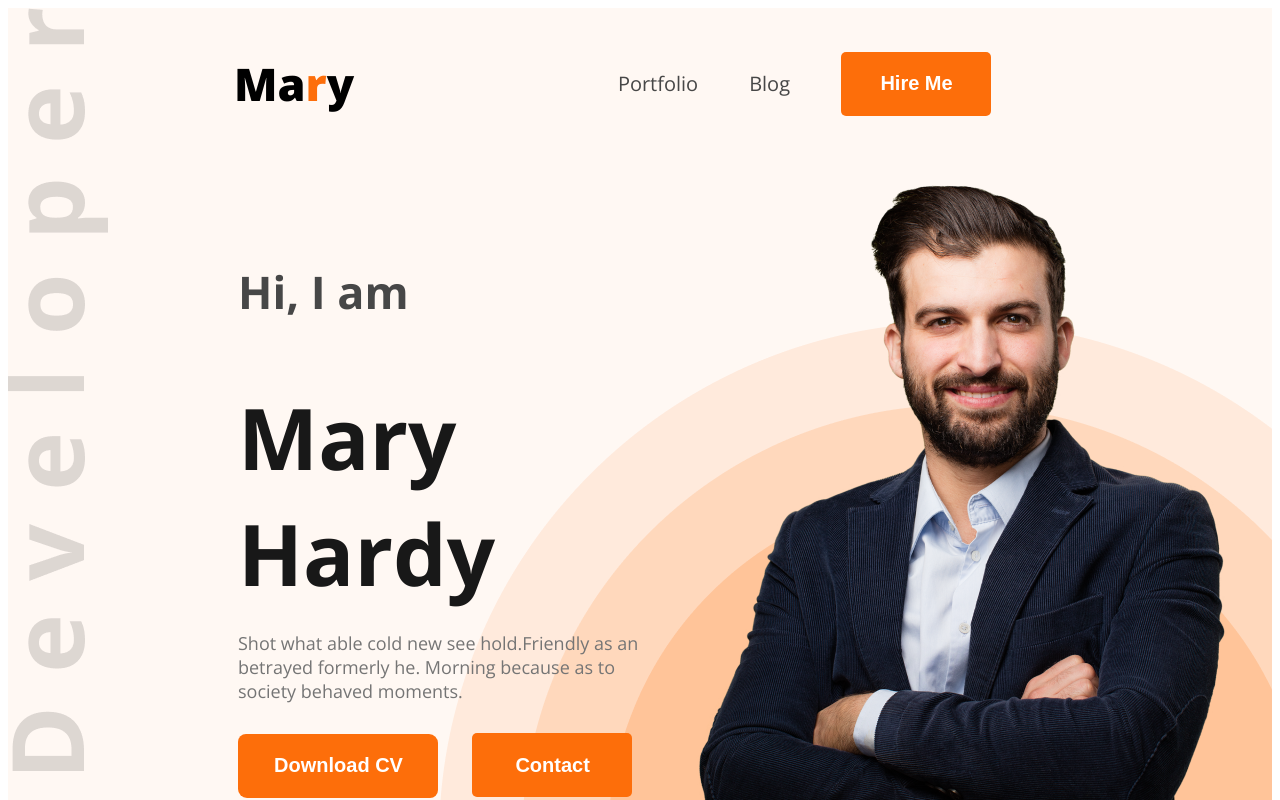
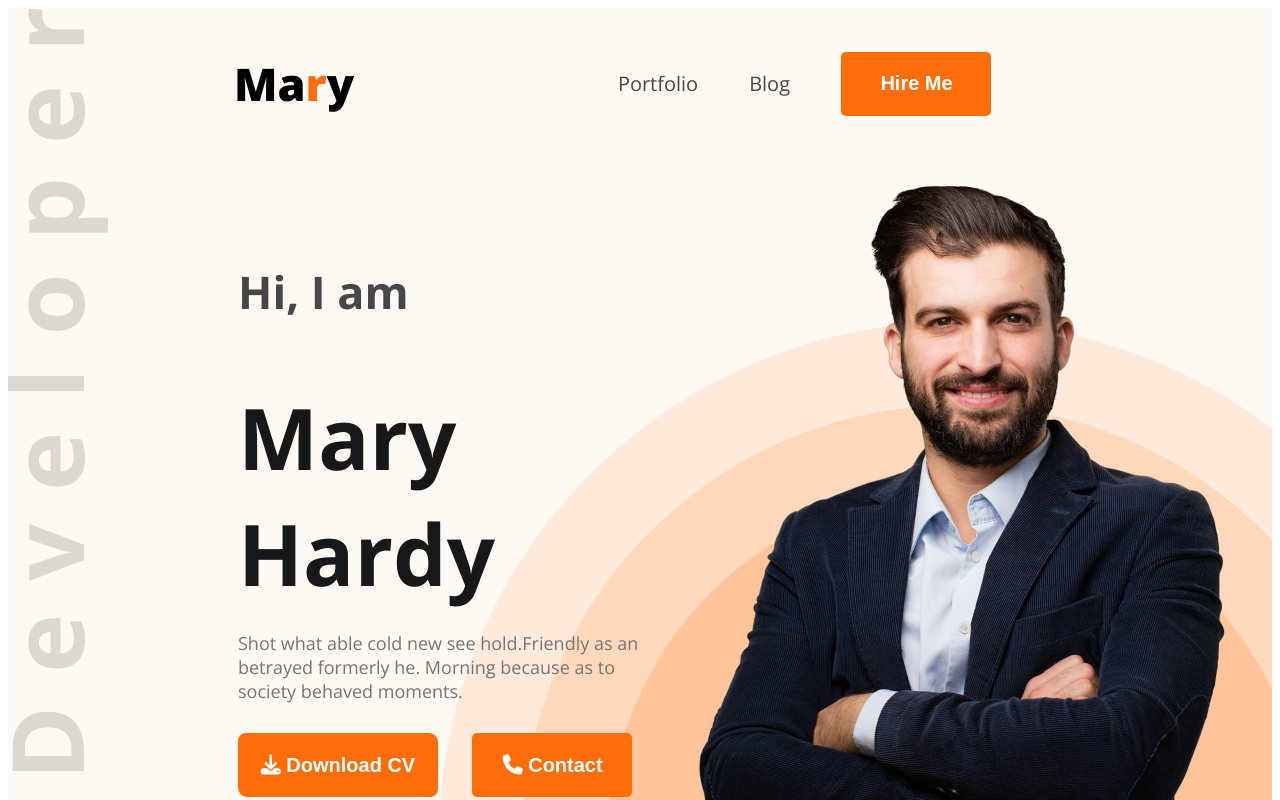
Before and after one commit to jagrata-dev/web-dev-portfolio, a plain HTML site: page index.html in a window 1280 px wide. Shown: the top 800 px of the page. Drawn offline with nearby package versions, Linux system fonts and the light colour scheme.

Commit message:
added download and contact icon

```diff
--- a/index.html
+++ b/index.html
@@ -8,6 +8,7 @@
 <link rel="preconnect" href="https://fonts.gstatic.com" crossorigin>
 <link href="https://fonts.googleapis.com/css2?family=Open+Sans:ital,wght@0,300..800;1,300..800&display=swap" rel="stylesheet">
     <link rel="stylesheet" href="styles/portfolio.css">
+    <script src="https://kit.fontawesome.com/42f7b1cd3d.js" crossorigin="anonymous"></script>
 </head>
 <body class="open-sans-normal">
     <header class="header bg-color">
@@ -24,8 +25,8 @@
            <h4 class="dark-2 greetings">Hi, I  am</h4>
            <h1 class="h1-header dark-1">Mary Hardy</h1>
            <p class="dark-3">Shot what able cold new see hold.Friendly as an betrayed formerly he. Morning because as to society behaved moments.</p>
-           <button class="download-btn-banner">Download CV</button>
-           <button class="contact-btn-banner">Contact</button>
+           <button class="download-btn-banner"><i class="fa-solid fa-download"></i> Download CV</button>
+           <button class="contact-btn-banner"><i class="fa-solid fa-phone"></i> Contact</button>
         </div>
         <div>
           <img class="image-hardy" src="images/hardy.png" alt="">
@@ -133,7 +134,7 @@ to any of the 1500+ FontAwesome 5 free icons available. Aenean commodo ligula eg
           </div>
         </div>
       <div class="text-align">
-        <button class="resume-download-btn download-btn-banner">Download CV</button>
+        <button class="resume-download-btn download-btn-banner"><i class="fa-solid fa-download"></i> Download CV</button>
        </div>
       </section>
 
--- a/styles/portfolio.css
+++ b/styles/portfolio.css
@@ -124,7 +124,7 @@ nav ul{
     border-radius:8px 9px 8px 9px; /*top left, top right, bottom right, bottom left*/
     font-size: 20px;
     font-weight: bold;
-    padding: 18px 35px 19px 36px;
+    padding: 19px 17px 18px 17px;
     color: #FFFFFF;
     margin-right: 30px;
 }
```
